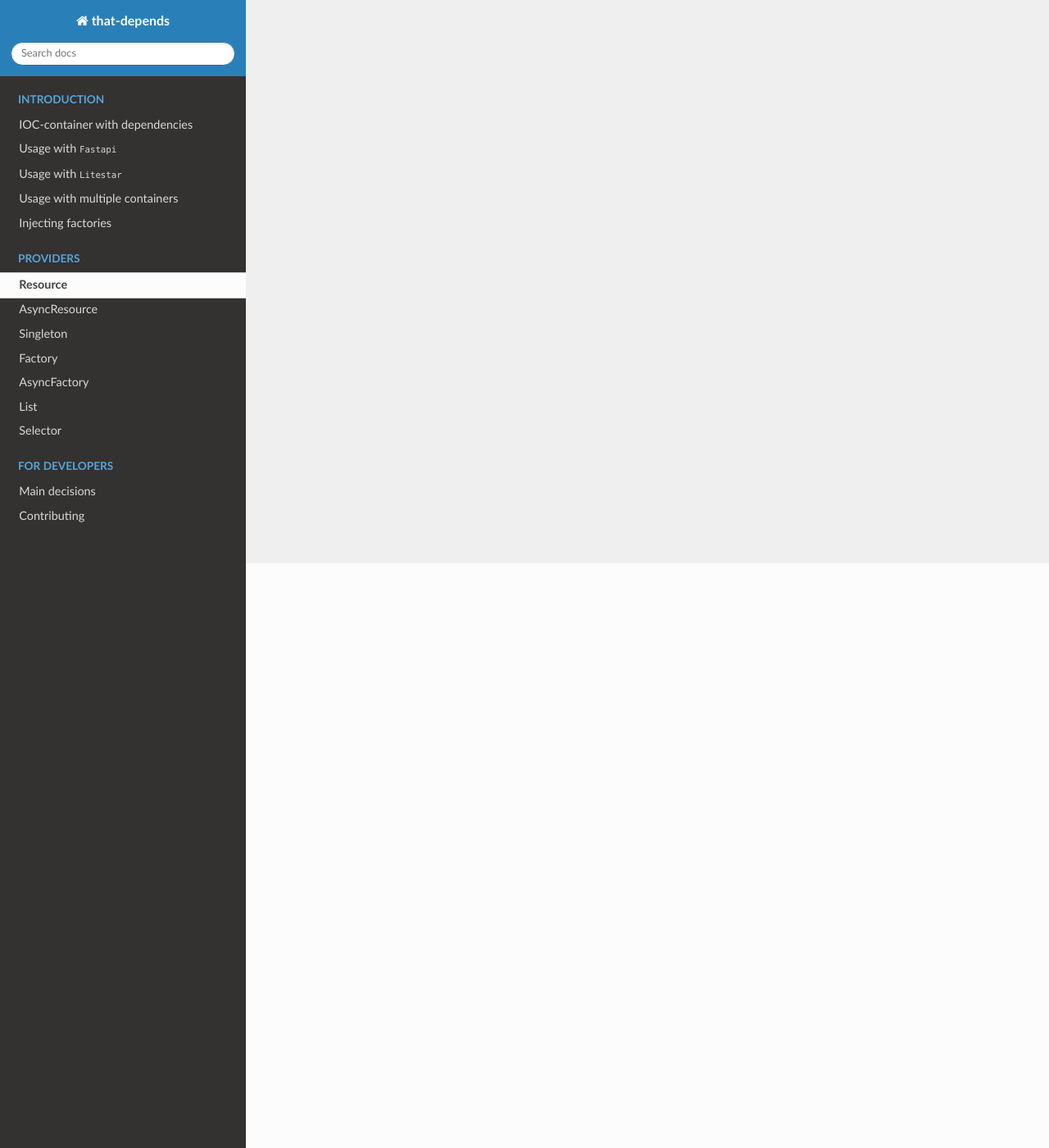
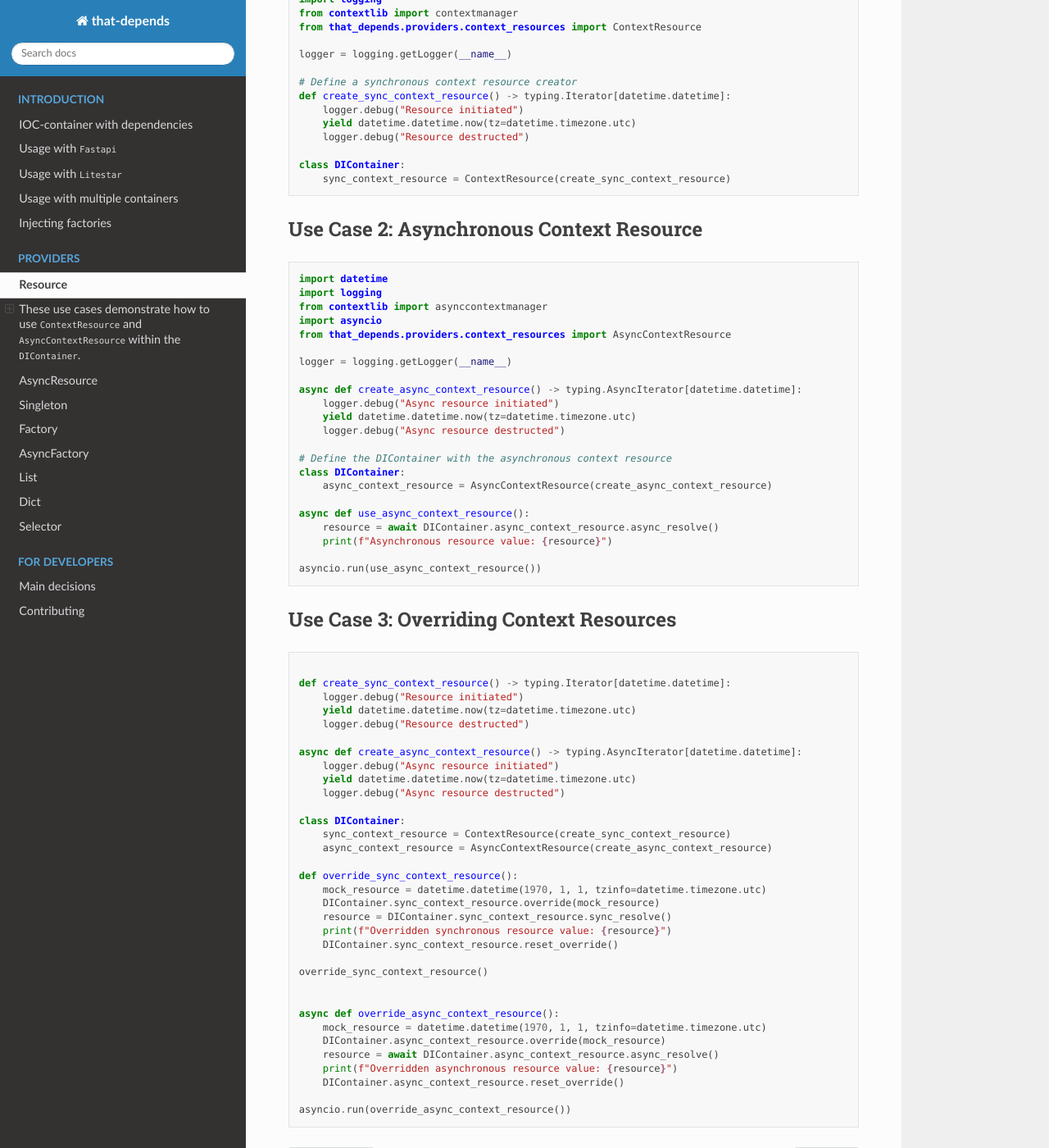
Before and after one commit to modern-python/that-depends, a Sphinx documentation site: the page built from docs/providers/resource.md, in a window 1280 px wide and 1400 px high, scrolled down 713 px. Shown: the whole window at 82% size. Built offline with Sphinx 7.4.7 and the Read the Docs theme 2.0.0, drawn with Linux system fonts in a browser that asks for light colours; some of the changed text lies outside the part shown.

Commit message:
add use cases for ContextResource class

````diff
--- a/docs/providers/resource.md
+++ b/docs/providers/resource.md
@@ -15,3 +15,89 @@ def create_sync_resource() -> typing.Iterator[str]:
 class DIContainer(BaseContainer):
     sync_resource = providers.Resource(create_sync_resource)
 ```
+
+# These use cases demonstrate how to use `ContextResource` and `AsyncContextResource` within the `DIContainer`.
+## Use Case 1: Synchronous Context Resource
+
+```python
+import datetime
+import logging
+from contextlib import contextmanager
+from that_depends.providers.context_resources import ContextResource
+
+logger = logging.getLogger(__name__)
+
+# Define a synchronous context resource creator
+def create_sync_context_resource() -> typing.Iterator[datetime.datetime]:
+    logger.debug("Resource initiated")
+    yield datetime.datetime.now(tz=datetime.timezone.utc)
+    logger.debug("Resource destructed")
+
+class DIContainer:
+    sync_context_resource = ContextResource(create_sync_context_resource)
+```
+
+## Use Case 2: Asynchronous Context Resource
+
+```python
+import datetime
+import logging
+from contextlib import asynccontextmanager
+import asyncio
+from that_depends.providers.context_resources import AsyncContextResource
+
+logger = logging.getLogger(__name__)
+
+async def create_async_context_resource() -> typing.AsyncIterator[datetime.datetime]:
+    logger.debug("Async resource initiated")
+    yield datetime.datetime.now(tz=datetime.timezone.utc)
+    logger.debug("Async resource destructed")
+
+# Define the DIContainer with the asynchronous context resource
+class DIContainer:
+    async_context_resource = AsyncContextResource(create_async_context_resource)
+
+async def use_async_context_resource():
+    resource = await DIContainer.async_context_resource.async_resolve()
+    print(f"Asynchronous resource value: {resource}")
+
+asyncio.run(use_async_context_resource())
+```
+
+## Use Case 3: Overriding Context Resources
+
+```python
+
+def create_sync_context_resource() -> typing.Iterator[datetime.datetime]:
+    logger.debug("Resource initiated")
+    yield datetime.datetime.now(tz=datetime.timezone.utc)
+    logger.debug("Resource destructed")
+
+async def create_async_context_resource() -> typing.AsyncIterator[datetime.datetime]:
+    logger.debug("Async resource initiated")
+    yield datetime.datetime.now(tz=datetime.timezone.utc)
+    logger.debug("Async resource destructed")
+
+class DIContainer:
+    sync_context_resource = ContextResource(create_sync_context_resource)
+    async_context_resource = AsyncContextResource(create_async_context_resource)
+
+def override_sync_context_resource():
+    mock_resource = datetime.datetime(1970, 1, 1, tzinfo=datetime.timezone.utc)
+    DIContainer.sync_context_resource.override(mock_resource)
+    resource = DIContainer.sync_context_resource.sync_resolve()
+    print(f"Overridden synchronous resource value: {resource}")
+    DIContainer.sync_context_resource.reset_override()
+
+override_sync_context_resource()
+
+
+async def override_async_context_resource():
+    mock_resource = datetime.datetime(1970, 1, 1, tzinfo=datetime.timezone.utc)
+    DIContainer.async_context_resource.override(mock_resource)
+    resource = await DIContainer.async_context_resource.async_resolve()
+    print(f"Overridden asynchronous resource value: {resource}")
+    DIContainer.async_context_resource.reset_override()
+
+asyncio.run(override_async_context_resource())
+```
````
Also changed, not shown: docs/index.md (+1 -0 lines).
